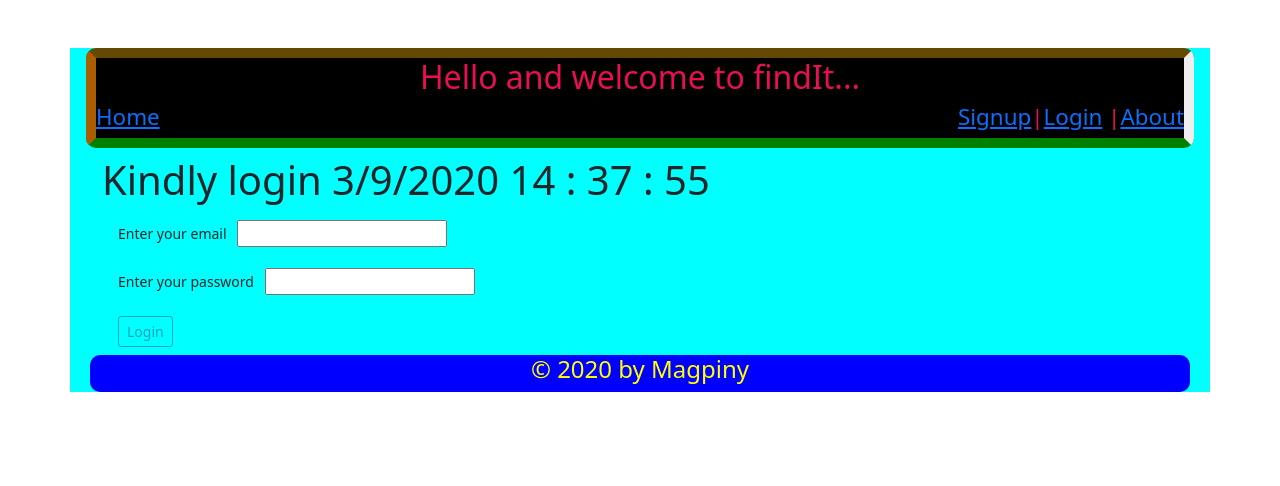
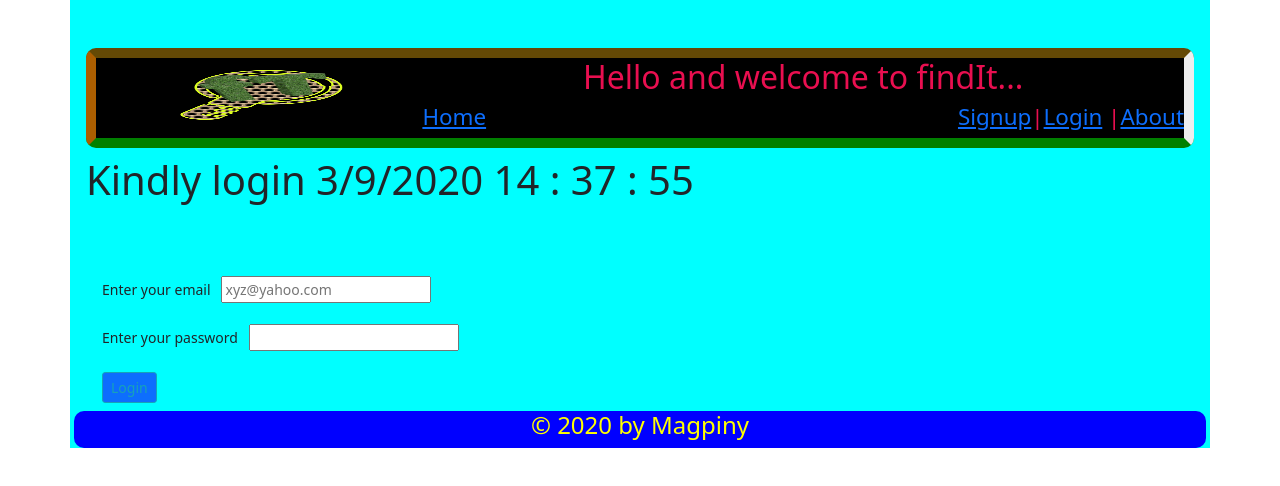
Before and after one commit to BuildForSDGCohort2/team-44K-frontend, a React (Create React App) app: page /Login in a window 1280 px wide. Shown: the top 486 px of the page. Built offline with nearby package versions, Linux system fonts and the light colour scheme.

Commit message:
minor changes

```diff
--- a/src/Pages.js
+++ b/src/Pages.js
@@ -1,12 +1,12 @@
-import React from "react";
+import React, {Component} from "react";
 import { Link, Route, Switch } from "react-router-dom";
 import "./bootstrap.css";
 import "./App.css";
 import {useForm } from 'react-hook-form';
-import { Formik, Field, Form, ErrorMessage } from 'formik';
-import compass from './Images/compass.jpg'
-import android from './Images/android.jpg'
-import Logopit from './Images/Logopit.png'
+import { Formik, Field, Form, ErrorMessage, useFormik } from 'formik';
+import compass from './Images/compass.jpg';
+import android from './Images/android.jpg';
+import Logopit from './Images/Logopit.png';
 
 
 
@@ -31,33 +31,38 @@ export const Header = (props) => {
 
   return (
     <div className="container">
-
-      <div ></div>
-
+      <div className="row">
         <div className="col-12 col-sm-12 col-md-12 col-lg-12 jumbotron mt-5">
-
           <h5 className="header">
-
+            <img
+              src={Logopit}
+              alt="Logo"
+              width="30%"
+              height="95%"
+              className="float-left "
+            />
             <h2 className="text-center">Hello and welcome to findIt...</h2>
 
-          <Link to={"/HomepageUI"} replace={true}>
+            <Link to={"/"} replace={true}>
               Home
             </Link>
             <span className="float-right">
               <Link to={"/Signup"} replace={true}>
                 Signup
               </Link>
-            |<Link to={"/Login"}>Login</Link> |<Link to={"/About"}>About</Link>
+              |<Link to={"/Login"}>Login</Link> |
+              <Link to={"/About"}>About</Link>
             </span>
           </h5>
         </div>
 
         <Switch>
-        <Route exact path={"/HomepageUI"} component={HomepageUI} />
+          <Route exact path={"/"} component={HomepageUI} />
           <Route exact path={"/Signup"} component={Signup} />
           <Route exact path={"/Login"} component={Login} />
           <Route path={"/About"} component={About} exact={true} />
         </Switch>
+      </div>
     </div>
   );
 
@@ -194,19 +199,20 @@ return (
       <button type="submit">Register</button>
     </form>
 
-    <Link to={"/HomepageUI"} replace={true}>
+    <Link to={"/"} replace={true}>
       Home
     </Link>
+
+
     {/* Signup footer*/}
-    <div className="footer">
+
       <Footer />
-    </div>
+
+
   </div>
 );
 
 }
-
-
 
 
 
@@ -216,11 +222,46 @@ return (
  * email and username
  */
 
-export const Login = ()=> {
+class Login extends Component{
+  constructor(){
+    super()
+    this.state = {
+      email : "",
+      password : ""
+    }
+    this.onchange = this.onChange.bind(this)
+    this.onSubmit = this.onSubmit.bind(this)
+  }
 
-  return (
+  onChange(e){
+    this.setState ({[e.target.name] : e.target.value})
+  }
+
+  onSubmit(e){
+    e.preventDefault()
+
+    const user = {
+      email : this.state.email,
+      password : this.state.password
+    }
+   this.login(user).then(res =>{
+
+      if (res){
+        this.props.history.push(`/Profile`)
+
+      }
+
+    })
+  }
+
+
+  render(){
+
+
+    return(
+
       <div className="container ">
-      <h1>Kindly login {dateTime} </h1>
+      <h1 className="mb-3">Kindly login {dateTime} </h1>
 
       {/* My form goes here */}
 
@@ -239,17 +280,27 @@ export const Login = ()=> {
             }
             return errors;
           }}
+          /*
           onSubmit={(values, { setSubmitting }) => {
             setTimeout(() => {
               alert(JSON.stringify(values, null, 2));
               setSubmitting(false);
             }, 2000);
           }}
+       */
+
         >
           {({ isSubmitting }) => (
-            <Form className="form-control-sm">
-              <label for="email">Enter your email</label> &nbsp;&nbsp;
-              <Field type="email" name="email" />
+            <Form validate onSubmit={this.onSubmit} className="form-control-sm align-content-center mt-5">
+
+              <label htmlFor="email">Enter your email</label> &nbsp;&nbsp;
+
+              <Field type="email"
+              name="email" onChange={this.onChange}
+               value={this.state.email}
+               placeholder="xyz@yahoo.com"
+              />
+
               <ErrorMessage
                 name="email"
                 className="alert-danger"
@@ -257,14 +308,19 @@ export const Login = ()=> {
               />
               <br />
               <br />
-              <label for="password">Enter your password</label> &nbsp;&nbsp;
-              <Field type="password" name="password" />
+
+              <label htmlFor="password">Enter your password</label> &nbsp;&nbsp;
+              <Field type="password" name="password"
+                 value={this.state.password}
+                 onChange = {this.onChange}
+              />
               <ErrorMessage name="password" component="div" />
               <br />
               <br />
+
               <button
                 type="submit"
-                className="btn bg-yellow btn-sm btn-outline-info "
+                className="btn btn-primary btn-sm btn-outline-info "
                 disabled={isSubmitting}
               >
                 Login
@@ -275,13 +331,12 @@ export const Login = ()=> {
       </div>
       <Footer />
     </div>
-  );
-};
 
+    )
+  }
+}
 
-
-
-
+export default Login ;
 
 
 /**
--- /dev/null
+++ b/src/Profile.css
@@ -0,0 +1,3 @@
+hr{
+    background-color: rgb(233, 13, 49);
+}
```
Also changed, not shown: src/Profile.js (added, +64 -0 lines), src/dist/Profile.dev.js (added). Lines whose indentation alone changed are shown as unchanged.
